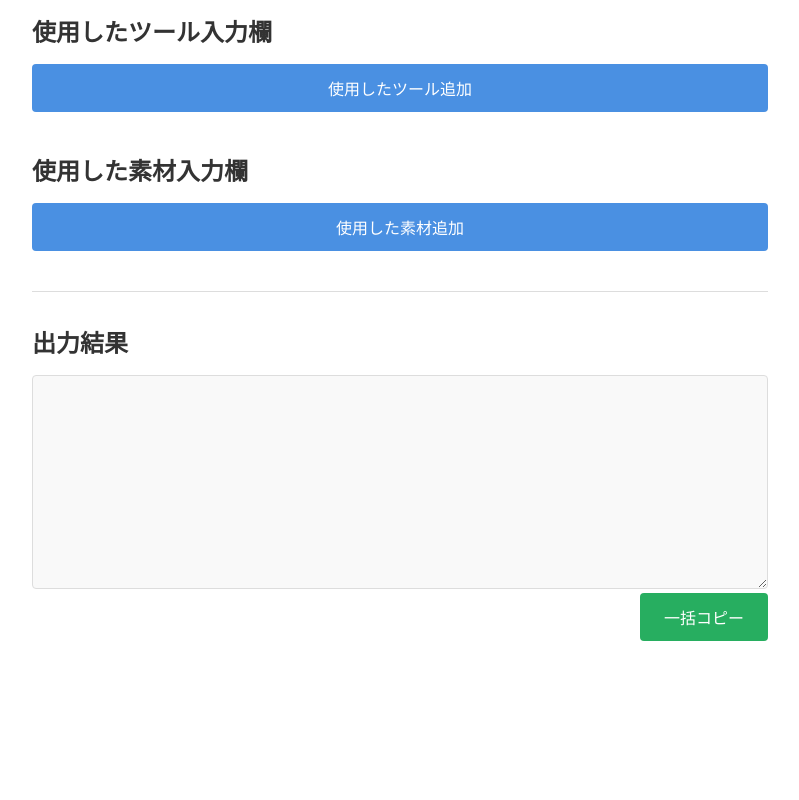
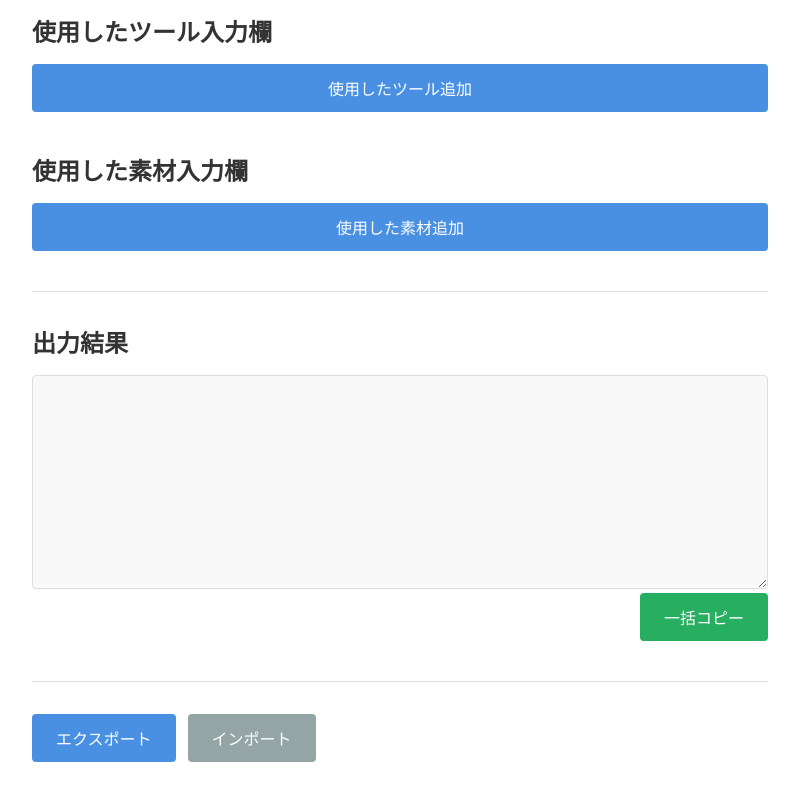
Before and after one commit to halship/ytgen_description, a SvelteKit app: page / in a window 1280 px wide. Shown: the part 729-1529 px from the top of the page, without its empty margins (240-1039 px from the left). Before the commit the page ends 1470 px from the top, so only its background shows below. Built offline with nearby package versions, Linux system fonts and the light colour scheme.

Commit message:
エクスポートボタン、インポートボタンを追加

```diff
--- a/src/routes/+page.svelte
+++ b/src/routes/+page.svelte
@@ -26,7 +26,10 @@
 	});
 
 	function addTag() {
-		tags = [...tags, { id: tags.length, name: '' }];
+		tags = [
+			...tags,
+			{ id: tags.length > 0 ? Math.max(...tags.map((tag) => tag.id)) + 1 : 0, name: '' }
+		];
 	}
 
 	function removeTag(id: number) {
@@ -34,7 +37,14 @@
 	}
 
 	function addUsedTool() {
-		usedTools = [...usedTools, { id: usedTools.length, name: '', url: '' }];
+		usedTools = [
+			...usedTools,
+			{
+				id: usedTools.length > 0 ? Math.max(...usedTools.map((tool) => tool.id)) + 1 : 0,
+				name: '',
+				url: ''
+			}
+		];
 	}
 
 	function removeUsedTool(id: number) {
@@ -59,6 +69,50 @@
 
 	function removeUsedMaterial(id: number) {
 		usedMaterials = usedMaterials.filter((material) => material.id !== id);
+	}
+
+	function exportToJson() {
+		const json = {
+			tags: tags.map((tag) => tag.name),
+			summary,
+			playedGame: playedGame.trim() !== '' ? playedGame : null,
+			usedTools: usedTools.map((tool) => ({ name: tool.name, url: tool.url })),
+			usedMaterials: usedMaterials.map((material) => ({ name: material.name, url: material.url }))
+		};
+		const jsonString = JSON.stringify(json, null, 2);
+		const blob = new Blob([jsonString], { type: 'application/json' });
+		const url = URL.createObjectURL(blob);
+		const a = document.createElement('a');
+		a.href = url;
+		a.download = 'youtube_description.json';
+		a.click();
+	}
+
+	function importFromJson(e: Event) {
+		const target = e.target as HTMLInputElement;
+		const file = target.files?.[0];
+		if (!file) return;
+		const reader = new FileReader();
+		reader.onload = (e) => {
+			const jsonString = e.target?.result as string;
+			const json = JSON.parse(jsonString);
+			tags = json.tags.map((tag: string, index: number) => ({ id: index, name: tag }));
+			summary = json.summary;
+			playedGame = json.playedGame;
+			usedTools = json.usedTools.map((tool: { name: string; url: string }, index: number) => ({
+				id: index,
+				name: tool.name,
+				url: tool.url
+			}));
+			usedMaterials = json.usedMaterials.map(
+				(material: { name: string; url: string }, index: number) => ({
+					id: index,
+					name: material.name,
+					url: material.url
+				})
+			);
+		};
+		reader.readAsText(file);
 	}
 </script>
 
@@ -160,6 +214,22 @@
 					{copied ? 'コピーしました！' : '一括コピー'}
 				</button>
 			</div>
+		</div>
+	</section>
+
+	<hr />
+
+	<section class="section">
+		<div class="import-export-container">
+			<button class="btn btn-primary" onclick={exportToJson}>エクスポート</button>
+			<label for="file-input" class="btn btn-secondary">インポート</label>
+			<input
+				id="file-input"
+				type="file"
+				class="file-input"
+				onchange={importFromJson}
+				accept="application/json"
+			/>
 		</div>
 	</section>
 </div>
@@ -420,4 +490,27 @@
 		border-color: #4a90e2;
 		box-shadow: 0 0 0 3px rgba(74, 144, 226, 0.1);
 	}
+
+	.import-export-container {
+		display: flex;
+		gap: 0.75rem;
+		align-items: center;
+	}
+
+	.file-input {
+		position: absolute;
+		width: 0;
+		height: 0;
+		opacity: 0;
+		overflow: hidden;
+	}
+
+	.btn-secondary {
+		background-color: #95a5a6;
+		color: white;
+	}
+
+	.btn-secondary:hover {
+		background-color: #7f8c8d;
+	}
 </style>
```
